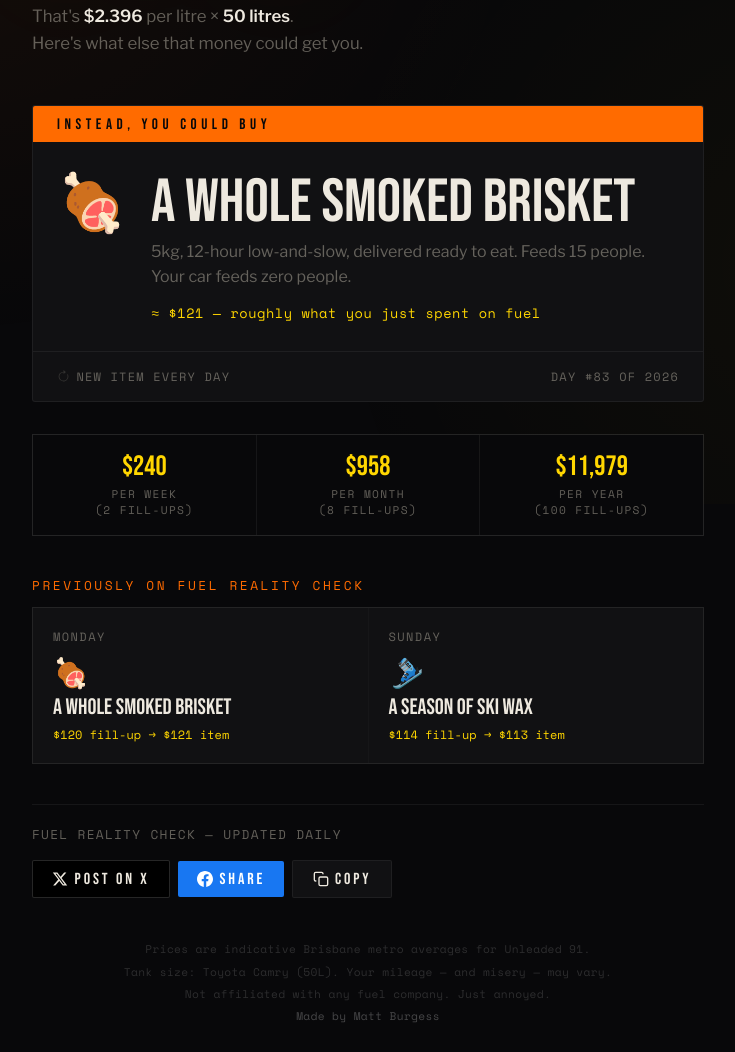
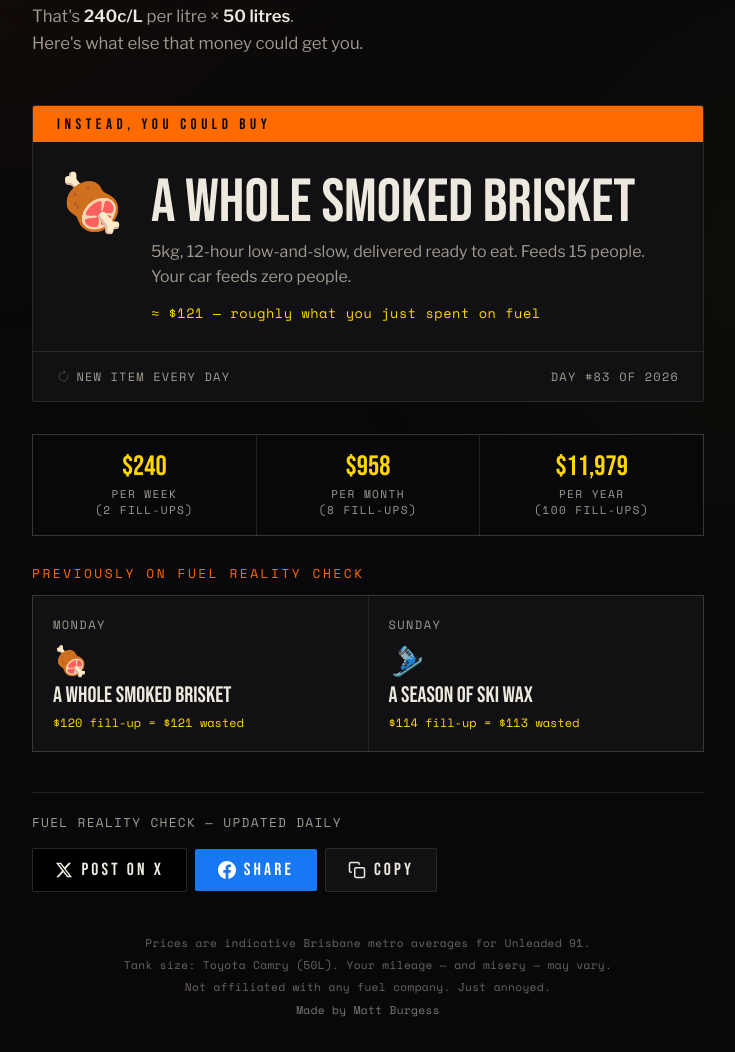
Before and after one commit to MBurgo/fuel-reality-check, a plain HTML site: page index.html in a window 1280 px wide. Shown: the part 296-1348 px from the top of the page, without its empty margins (272-1007 px from the left). Drawn offline with nearby package versions, Linux system fonts and the light colour scheme; no server answers.

Commit message:
Fix contrast, price format, spacing

```diff
--- a/index.html
+++ b/index.html
@@ -26,14 +26,14 @@
     --surface: #111113;
     --surface-2: #19191d;
     --white: #eee9df;
-    --white-dim: #9995899e;
+    --white-dim: #a09a8e;
     --yellow: #FFD600;
     --yellow-dim: rgba(255, 214, 0, 0.12);
     --red: #FF2D2D;
     --orange: #FF6B00;
     --orange-dim: rgba(255, 107, 0, 0.15);
     --green: #00E676;
-    --border: rgba(255,255,255,0.06);
+    --border: rgba(255,255,255,0.1);
   }
   * { margin: 0; padding: 0; box-sizing: border-box; }
   body { background: var(--black); color: var(--white); font-family: 'Libre Franklin', -apple-system, sans-serif; min-height: 100vh; overflow-x: hidden; -webkit-font-smoothing: antialiased; }
@@ -62,7 +62,7 @@
   .stat-cell { background: var(--black); padding: 1.1rem 0.75rem; text-align: center; }
   .stat-val { font-family: 'Bebas Neue', sans-serif; font-size: 1.75rem; color: var(--yellow); line-height: 1; }
   .stat-lbl { font-family: 'Space Mono', monospace; font-size: 0.7rem; letter-spacing: 0.12em; text-transform: uppercase; color: var(--white-dim); margin-top: 0.35rem; line-height: 1.4; }
-  .past-section { margin-top: 2.5rem; }
+  .past-section { margin-top: 1.75rem; }
   .past-items { display: grid; grid-template-columns: 1fr 1fr; gap: 1px; background: var(--border); border: 1px solid var(--border); }
   .past-item { background: var(--surface); padding: 1.25rem; }
   .past-item .past-day { font-family: 'Space Mono', monospace; font-size: 0.75rem; letter-spacing: 0.12em; text-transform: uppercase; color: var(--white-dim); margin-bottom: 0.6rem; }
@@ -72,7 +72,7 @@
   .share-bar { margin-top: 2.5rem; padding-top: 1.25rem; border-top: 1px solid var(--border); display: flex; justify-content: space-between; align-items: center; flex-wrap: wrap; gap: 1rem; }
   .share-bar .tagline { font-family: 'Space Mono', monospace; font-size: 0.8rem; letter-spacing: 0.1em; text-transform: uppercase; color: var(--white-dim); }
   .share-buttons { display: flex; gap: 0.5rem; align-items: center; flex-wrap: wrap; }
-  .share-btn { font-family: 'Bebas Neue', sans-serif; font-size: 1rem; letter-spacing: 0.18em; background: var(--yellow); color: var(--black); border: none; padding: 0.55rem 1.2rem; cursor: pointer; transition: all 0.15s ease; border-radius: 2px; text-decoration: none; display: inline-flex; align-items: center; gap: 0.4rem; }
+  .share-btn { font-family: 'Bebas Neue', sans-serif; font-size: 1.1rem; letter-spacing: 0.18em; background: var(--yellow); color: var(--black); border: none; padding: 0.65rem 1.4rem; cursor: pointer; transition: all 0.15s ease; border-radius: 2px; text-decoration: none; display: inline-flex; align-items: center; gap: 0.5rem; }
   .share-btn:hover { background: var(--orange); color: var(--white); }
   .share-btn:active { transform: scale(0.97); }
   .share-btn.x { background: #000; color: var(--white); border: 1px solid rgba(255,255,255,0.15); }
@@ -81,9 +81,9 @@
   .share-btn.fb:hover { background: #0d65d9; }
   .share-btn.copy { background: var(--surface); color: var(--white); border: 1px solid var(--border); }
   .share-btn.copy:hover { background: var(--surface-2); border-color: rgba(255,255,255,0.15); }
-  .share-btn svg { width: 16px; height: 16px; flex-shrink: 0; }
-  .footer { margin-top: auto; padding-top: 2.5rem; font-family: 'Space Mono', monospace; font-size: 0.7rem; color: rgba(255,255,255,0.15); text-align: center; line-height: 2; letter-spacing: 0.03em; }
-  .footer a { color: rgba(255,255,255,0.25); text-decoration: none; }
+  .share-btn svg { width: 18px; height: 18px; flex-shrink: 0; }
+  .footer { margin-top: auto; padding-top: 2.5rem; font-family: 'Space Mono', monospace; font-size: 0.7rem; color: #6b6560; text-align: center; line-height: 2; letter-spacing: 0.03em; }
+  .footer a { color: #7d7772; text-decoration: none; }
   .footer a:hover { color: var(--orange); }
   .source-badge { display: inline-block; font-family: 'Space Mono', monospace; font-size: 0.7rem; letter-spacing: 0.1em; text-transform: uppercase; color: var(--green); background: rgba(0, 230, 118, 0.08); padding: 0.2rem 0.5rem; border-radius: 2px; border: 1px solid rgba(0, 230, 118, 0.15); }
   .source-badge.fallback { color: var(--orange); background: var(--orange-dim); border-color: rgba(255, 107, 0, 0.2); }
@@ -372,7 +372,7 @@ async function init() {
   const whole = Math.floor(fillCost);
   const cents = Math.round((fillCost - whole) * 100).toString().padStart(2, '0');
   $('heroPrice').innerHTML = `$${whole}<span class="sup">.${cents}</span>`;
-  $('litrePrice').textContent = `$${pricePerLitre.toFixed(3)}`;
+  $('litrePrice').textContent = `${Math.round(priceCents)}c/L`;
 
   const item = pickItem(0, priceCents);
   $('todayEmoji').textContent = item.emoji;
@@ -394,7 +394,7 @@ async function init() {
     $(`pastDay${i}Emoji`).textContent = pastItem.emoji;
     $(`pastDay${i}Name`).textContent = pastItem.name;
     const pastFill = (pastPrice / 100) * TANK_LITRES;
-    $(`pastDay${i}Cost`).textContent = `$${pastFill.toFixed(0)} fill-up → $${pastItem.price} item`;
+    $(`pastDay${i}Cost`).textContent = `$${pastFill.toFixed(0)} fill-up = $${pastItem.price} wasted`;
   }
 }
 
```
